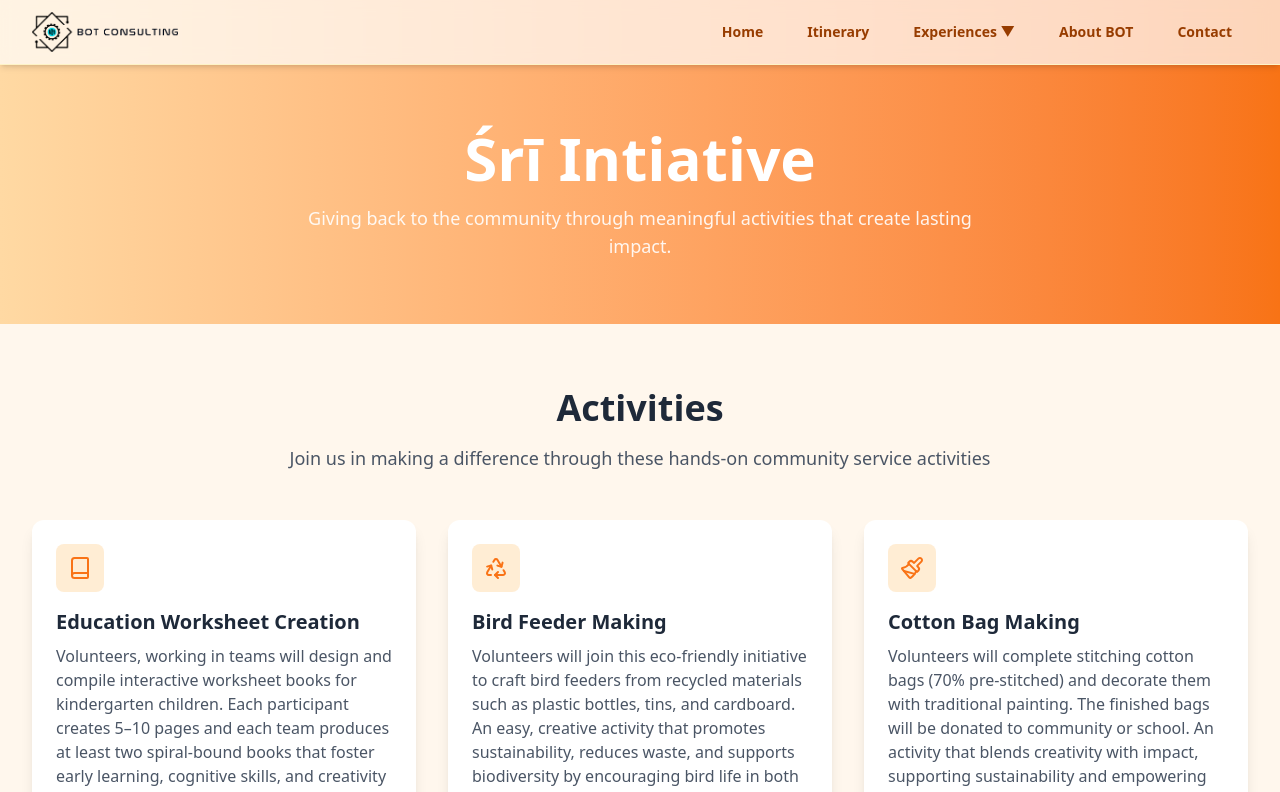
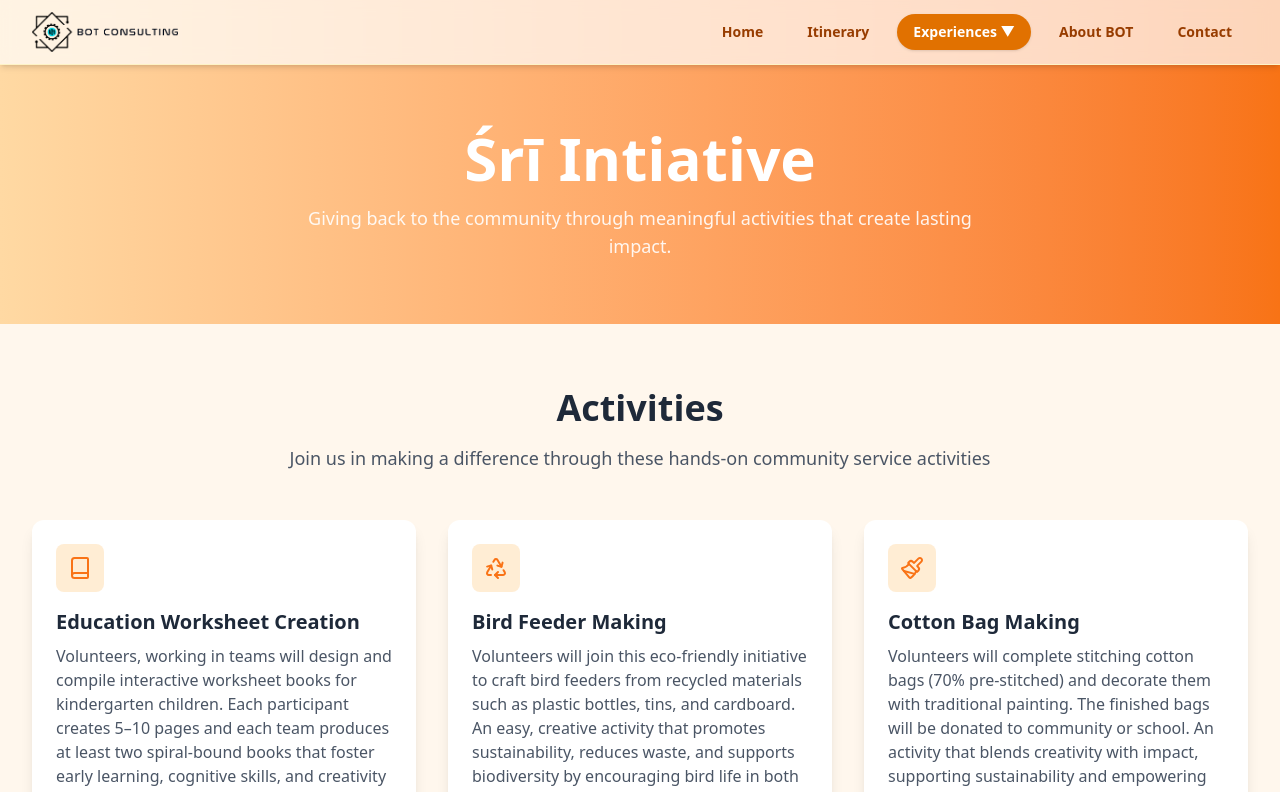
Before and after one commit to theharshdadhich/retreat, a Next.js app: page /sri in a window 1280 px wide. Shown: the top 792 px of the page. Built offline with nearby package versions, Linux system fonts and the light colour scheme; a web font is replaced by a local one.

Commit message:
navbar updation

```diff
--- a/src/components/Navigation.tsx
+++ b/src/components/Navigation.tsx
@@ -24,7 +24,7 @@ const Navigation = () => {
       pathname === href ? 'text-white bg-amber-600 shadow-sm' : 'text-amber-800 hover:text-amber-900 hover:bg-amber-50'
     }`
 
-  const isExperiencesActive = ['/hackathon', '/cultural-night', '/sports'].some((p) => pathname.startsWith(p))
+  const isExperiencesActive = ['/hackathon', '/cultural-night', '/sports', '/sri'].some((p) => pathname.startsWith(p))
 
   return (
     <nav className="bg-white/90 backdrop-blur supports-[backdrop-filter]:bg-white/70 shadow-md fixed w-full z-50 border-b border-amber-100">
```
